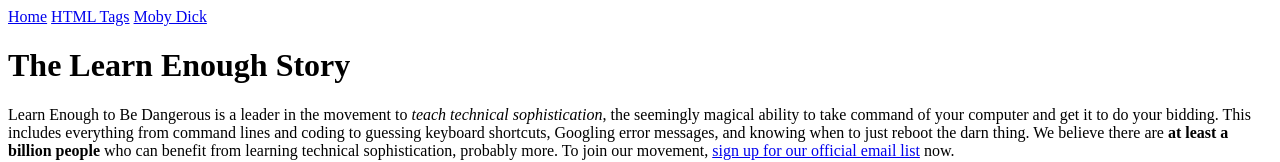
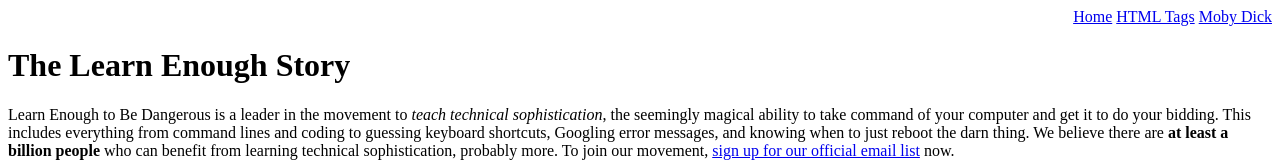
Before and after one commit to iversonc/sample_website, a plain HTML site: page index.html in a window 1280 px wide. Shown: the top 162 px of the page. Drawn offline with Linux system fonts and the light colour scheme.

Commit message:
Move nav menu to right

```diff
--- a/index.html
+++ b/index.html
@@ -8,7 +8,7 @@
 
   <body>
 
-    <div>
+    <div style="text-align: right;">
       <a href="index.html">Home</a>
       <a href="tags.html">HTML Tags</a>
       <a href="moby_dick.html">Moby Dick</a>
```
Also changed, not shown: moby_dick.html (+1 -1 lines), tags.html (+1 -1 lines).
